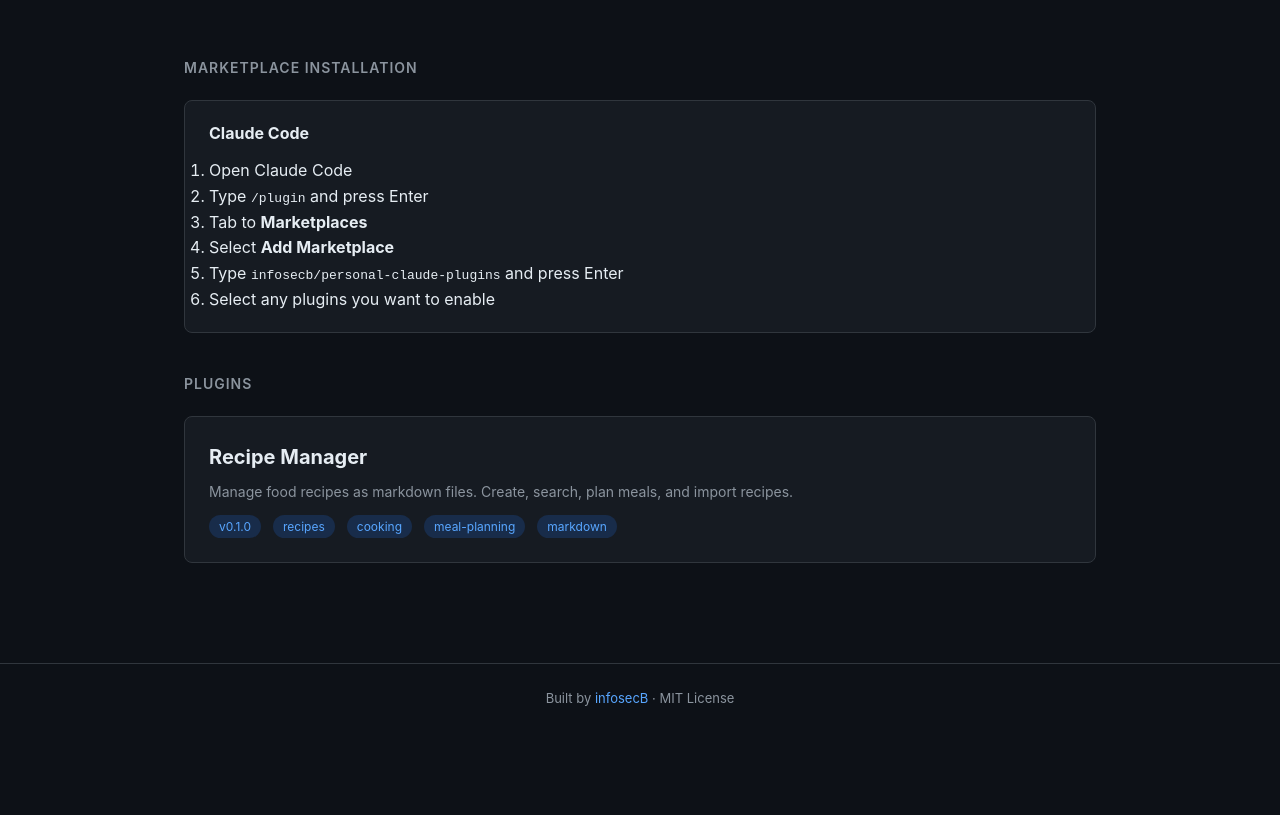
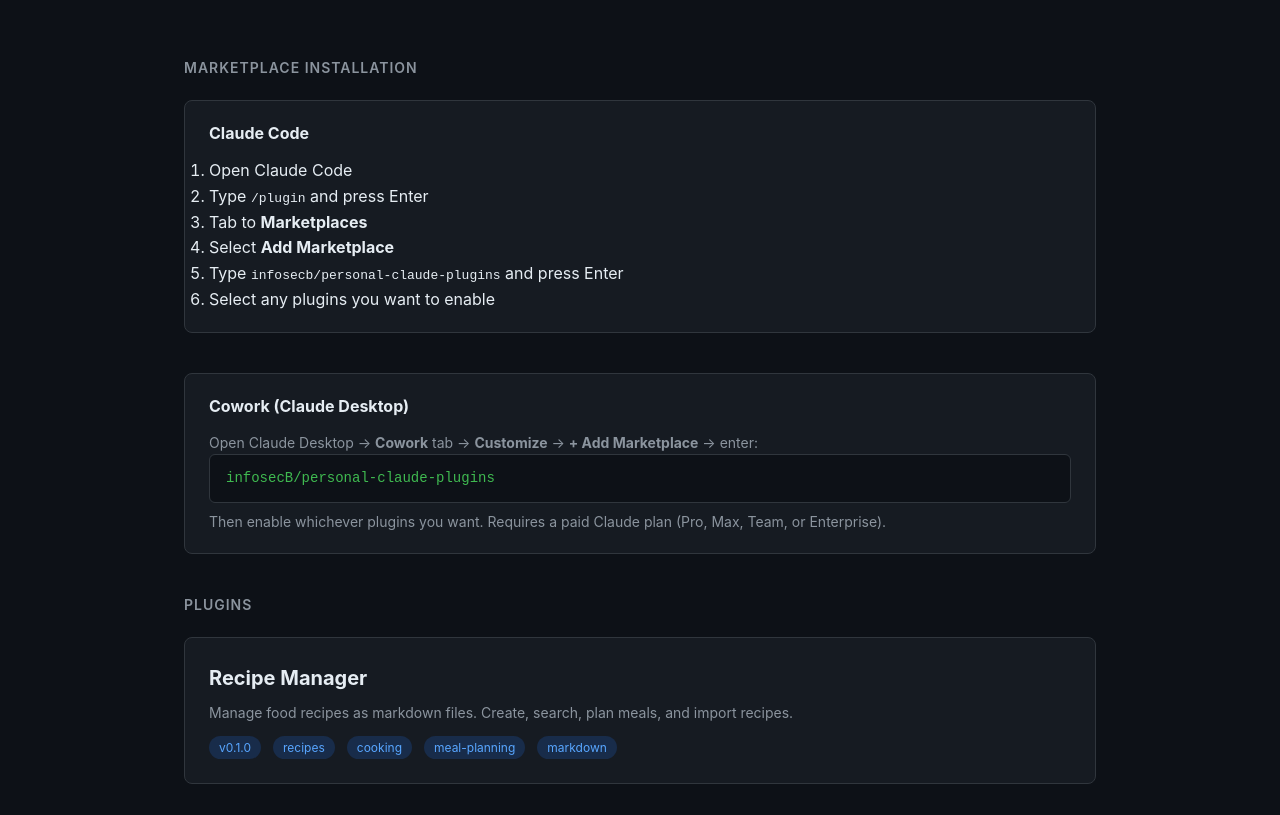
Before and after one commit to infosecB/personal-claude-plugins, a plain HTML site: page docs/index.html in a window 1280 px wide. Shown: the part 282-1097 px from the top of the page. Before the commit the page ends 1015 px from the top, so only its background shows below. Drawn offline with Linux system fonts and the light colour scheme.

Commit message:
fix docs

```diff
--- a/docs/index.html
+++ b/docs/index.html
@@ -35,6 +35,12 @@
         <li>Select any plugins you want to enable</li>
       </ol>
     </div>
+    <div class="install-box">
+      <h3>Cowork (Claude Desktop)</h3>
+      <p>Open Claude Desktop &rarr; <strong>Cowork</strong> tab &rarr; <strong>Customize</strong> &rarr; <strong>+ Add Marketplace</strong> &rarr; enter:</p>
+      <pre>infosecB/personal-claude-plugins</pre>
+      <p>Then enable whichever plugins you want. Requires a paid Claude plan (Pro, Max, Team, or Enterprise).</p>
+      </div>
 
     <div class="section-title">Plugins</div>
     <div class="plugin-grid">
```
